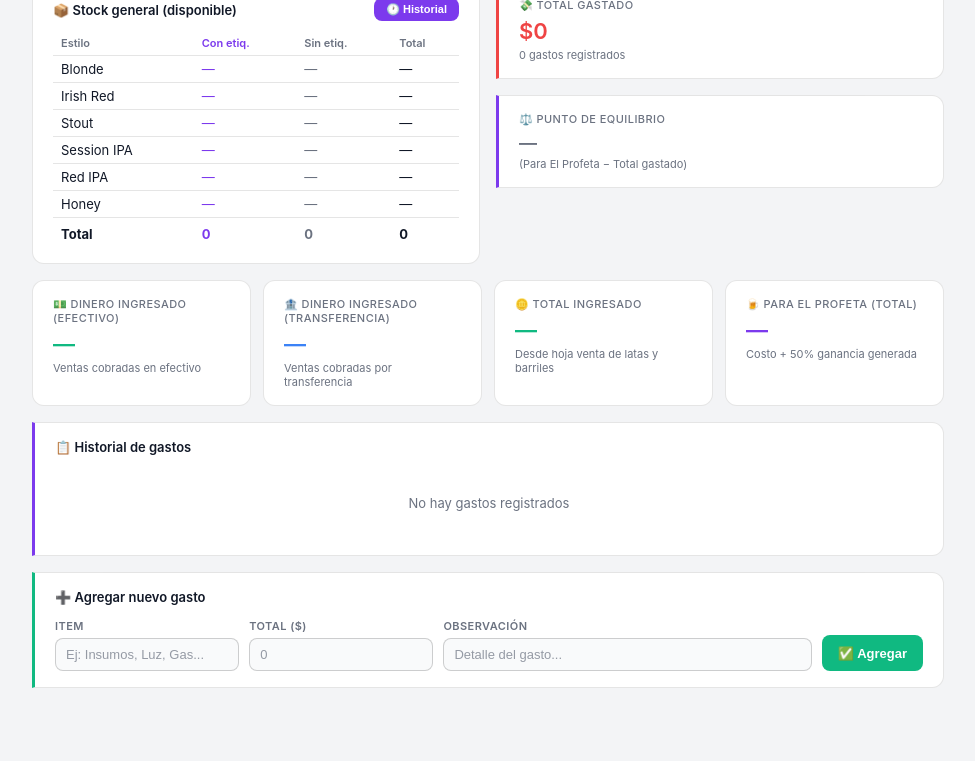
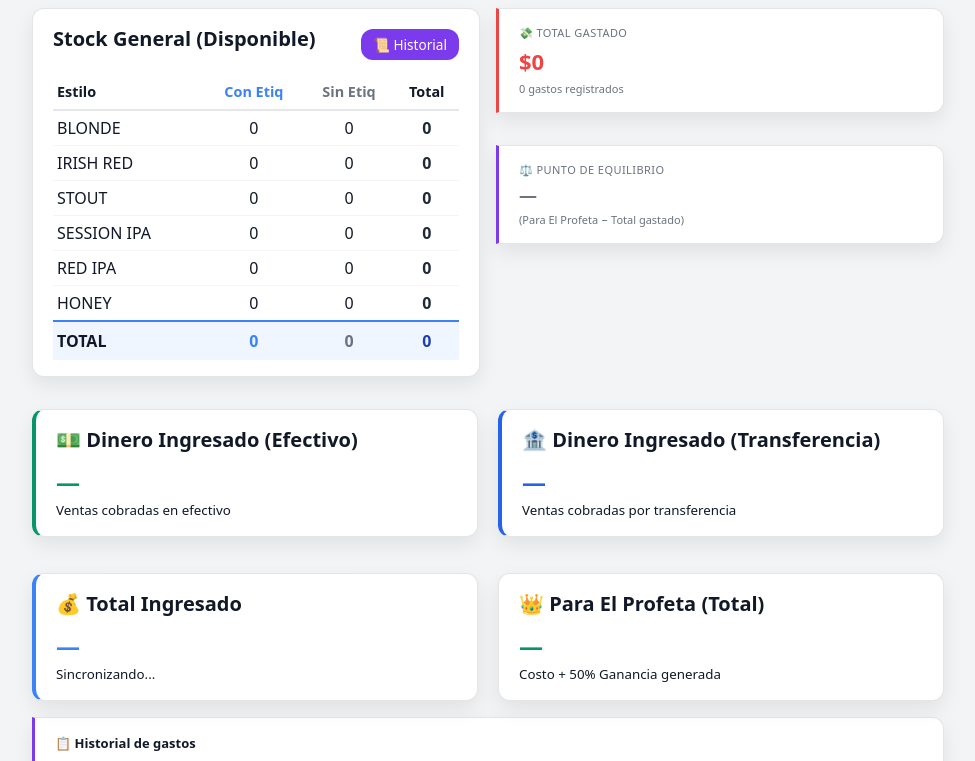
Before and after one commit to lucasmanuelcastro-cpu/elprofetacontrolstock, a website: page gastos.html in a window 1280 px wide. Shown: the part 111-872 px from the top of the page, without its empty margins (152-1127 px from the left). Before the commit the page ends 823 px from the top, so only its background shows below. Drawn offline with Linux system fonts and the light colour scheme; no server answers.

Commit message:
Update gastos.html

```diff
--- a/gastos.html
+++ b/gastos.html
@@ -4,9 +4,13 @@
   <meta charset="UTF-8">
   <meta name="viewport" content="width=device-width, initial-scale=1.0">
   <title>El Profeta - Control de Gastos</title>
+  <!-- Tu hoja de estilos externa (si la tenés) -->
+  <link rel="stylesheet" href="styles.css">
+
   <style>
-    *, *::before, *::after { box-sizing: border-box; margin: 0; padding: 0; }
-
+    /* =========================================
+       ESTILOS PROPIOS DE GASTOS.HTML
+       ========================================= */
     :root {
       --bg-primary: #ffffff;
       --bg-secondary: #f9fafb;
@@ -48,6 +52,7 @@
       background: var(--bg-tertiary);
       color: var(--text-primary);
       min-height: 100vh;
+      margin: 0;
     }
 
     .app {
@@ -70,6 +75,7 @@
       display: flex;
       align-items: center;
       gap: 8px;
+      margin: 0;
     }
     .header-brand h1 img {
       height: 1.3em;
@@ -117,19 +123,11 @@
       border: 0.5px solid var(--border);
       border-radius: var(--radius-lg);
       padding: 1rem 1.25rem;
+      margin-bottom: 16px; /* Espacio entre cards si no están en grid */
     }
-    .card-accent-red {
-      border-left: 3px solid var(--red);
-      border-radius: 0 var(--radius-lg) var(--radius-lg) 0;
-    }
-    .card-accent-purple {
-      border-left: 3px solid var(--purple);
-      border-radius: 0 var(--radius-lg) var(--radius-lg) 0;
-    }
-    .card-accent-green {
-      border-left: 3px solid var(--green);
-      border-radius: 0 var(--radius-lg) var(--radius-lg) 0;
-    }
+    .card-accent-red { border-left: 3px solid var(--red); border-radius: 0 var(--radius-lg) var(--radius-lg) 0; }
+    .card-accent-purple { border-left: 3px solid var(--purple); border-radius: 0 var(--radius-lg) var(--radius-lg) 0; }
+    .card-accent-green { border-left: 3px solid var(--green); border-radius: 0 var(--radius-lg) var(--radius-lg) 0; }
 
     .card-label {
       font-size: 11px;
@@ -143,6 +141,7 @@
       font-size: 22px;
       font-weight: 600;
       color: var(--text-primary);
+      margin: 5px 0;
     }
     .card-sub {
       font-size: 11px;
@@ -164,58 +163,21 @@
       gap: 6px;
     }
 
-    /* COLORS */
+    /* COLORES UTILITARIOS */
     .val-red   { color: var(--red) !important; }
     .val-green { color: var(--green) !important; }
     .val-blue  { color: var(--blue) !important; }
     .val-purple { color: var(--purple) !important; }
 
-    /* STOCK TABLE */
-    .stock-table {
-      width: 100%;
-      border-collapse: collapse;
-      font-size: 13px;
-      margin-top: 4px;
-    }
-    .stock-table th {
-      font-size: 11px;
-      font-weight: 600;
-      color: var(--text-secondary);
-      padding: 5px 8px;
-      text-align: left;
-      border-bottom: 0.5px solid var(--border);
-    }
-    .stock-table td {
-      padding: 5px 8px;
-      color: var(--text-primary);
-      border-bottom: 0.5px solid var(--border);
-    }
-    .stock-table tbody tr:last-child td {
-      font-weight: 700;
-      border-bottom: none;
-      padding-top: 8px;
-    }
-    .col-etiq { color: var(--purple) !important; }
-    .col-sin  { color: var(--text-secondary) !important; }
+    /* TRUCO: Ocultar Popularidad (2da card dentro de Stock) */
+    #stock-general-section > div > div:nth-child(2) { display: none !important; }
+    /* Hacer que la tabla de stock ocupe todo el ancho disponible */
+    #stock-general-section > div { grid-template-columns: 1fr !important; }
 
-    /* HISTORIAL BUTTON */
-    .btn-historial {
-      background: var(--purple);
-      color: white;
-      border: none;
-      border-radius: var(--radius-md);
-      padding: 5px 12px;
-      font-size: 11px;
-      font-weight: 600;
-      cursor: pointer;
-      display: inline-flex;
-      align-items: center;
-      gap: 4px;
-      transition: opacity 0.15s;
-    }
-    .btn-historial:hover { opacity: 0.85; }
+    /* TRUCO: Ocultar Historial Global (última card dentro de Ventas) */
+    #ventas-general-section > div:last-child { display: none !important; }
 
-    /* HISTORIAL LISTA */
+    /* HISTORIAL DE GASTOS */
     .historial-empty {
       color: var(--text-secondary);
       font-size: 13px;
@@ -260,7 +222,7 @@
     }
     .h-item-del:hover { color: var(--red); background: var(--red-light); }
 
-    /* FORM */
+    /* FORMULARIO */
     .form-row {
       display: grid;
       grid-template-columns: 1fr 1fr 2fr auto;
@@ -292,7 +254,6 @@
       border-color: var(--purple);
       box-shadow: 0 0 0 2px rgba(124,58,237,0.15);
     }
-    .form-group input::placeholder { color: var(--text-secondary); opacity: 0.7; }
 
     .btn-add {
       background: var(--green);
@@ -342,80 +303,6 @@
     }
   </style>
 </head>
-  <!-- ======================================================
-     PUENTE: Sincroniza state -> nuevos IDs de gastos.html
-     ========================================== -->
-<script>
-(function() {
-  // Esperar a que ui.js termine de cargar datos
-  function sincronizarGastosPage() {
-    // --- Stock General ---
-    if (typeof state !== 'undefined' && state.stockGeneral) {
-      const estilos = ["BLONDE", "IRISH RED", "STOUT", "SESSION IPA", "RED IPA", "HONEY"];
-      let totalEtiq = 0, totalSin = 0;
-
-      estilos.forEach(estilo => {
-        const fila = document.querySelector(`#stock-body tr:nth-child(${estilos.indexOf(estilo)+2})`);
-        if (fila) {
-          const usuarios = typeof state.usuarios !== 'undefined' ? state.usuarios : {};
-          const conEtiq = Object.values(usuarios).reduce((s,u) => s + (u.stock?.[estilo]||0), 0);
-          const sinEtiq = Object.values(usuarios).reduce((s,u) => s + (u.stockSinEtiqueta?.[estilo]||0), 0);
-
-          fila.cells[1].textContent = conEtiq || '—';
-          fila.cells[2].textContent = sinEtiq || '—';
-          fila.cells[3].textContent = (conEtiq+sinEtiq) || '—';
-
-          totalEtiq += conEtiq;
-          totalSin += sinEtiq;
-        }
-      });
-
-      // Totales de la tabla
-      const tEtiq = document.getElementById('stock-total-etiq');
-      const tSin = document.getElementById('stock-total-sin');
-      const tTotal = document.getElementById('stock-total');
-      if (tEtiq) tEtiq.textContent = totalEtiq;
-      if (tSin) tSin.textContent = totalSin;
-      if (tTotal) tTotal.textContent = totalEtiq + totalSin;
-    }
-
-    // --- Dinero Ingresado (desde state, que viene del Sheet) ---
-    function fmt(n) {
-      if (n === null || n === undefined || isNaN(n)) return '—';
-      return '$' + Math.round(n).toLocaleString('es-AR');
-    }
-
-    const mappings = [
-      ['efectivoSheet', 'v-efectivo'],
-      ['transferenciaSheet', 'v-transferencia'],
-      ['totalIngresadoSheet', 'v-total'],
-      ['paraProfetaSheet', 'v-profeta']
-    ];
-
-    mappings.forEach(([key, id]) => {
-      const el = document.getElementById(id);
-      const val = state?.[key];
-      if (el) el.textContent = fmt(val);
-    });
-
-    // --- Punto de equilibrio (recalcular) ---
-    updateTotales(); // Tu función local ya hace esto
-  }
-
-  // Ejecutar después de que ui.js termine de cargar
-  if (document.readyState === 'loading') {
-    document.addEventListener('DOMContentLoaded', sincronizarGastosPage);
-  } else {
-    // Pequeño delay para asegurar que state esté listo
-    setTimeout(sincronizarGastosPage, 100);
-  }
-
-  // Re-sincronizar si se actualiza el state (opcional)
-  if (typeof window.addEventListener === 'function') {
-    window.addEventListener('stateUpdated', sincronizarGastosPage);
-  }
-})();
-</script>
 <body>
 <div class="app">
 
@@ -431,36 +318,11 @@
     <a href="index.html" class="btn-ventas">📊 Ventas</a>
   </div>
 
-  <!-- FILA 1: STOCK + TOTALES -->
+  <!-- FILA 1: STOCK (Izquierda) + TOTALES GASTOS (Derecha) -->
   <div class="grid-2">
 
-    <!-- STOCK GENERAL -->
-    <div class="card" id="stock-card">
-      <div class="card-header">
-        <span class="card-title">📦 Stock general (disponible)</span>
-        <button class="btn-historial" onclick="verHistorialStock()">🕐 Historial</button>
-      </div>
-      <table class="stock-table">
-        <thead>
-          <tr>
-            <th>Estilo</th>
-            <th class="col-etiq">Con etiq.</th>
-            <th class="col-sin">Sin etiq.</th>
-            <th>Total</th>
-          </tr>
-        </thead>
-        <tbody id="stock-body">
-          <!-- Llenado por logic.js / ui.js -->
-          <tr><td>Blonde</td><td class="col-etiq">—</td><td class="col-sin">—</td><td>—</td></tr>
-          <tr><td>Irish Red</td><td class="col-etiq">—</td><td class="col-sin">—</td><td>—</td></tr>
-          <tr><td>Stout</td><td class="col-etiq">—</td><td class="col-sin">—</td><td>—</td></tr>
-          <tr><td>Session IPA</td><td class="col-etiq">—</td><td class="col-sin">—</td><td>—</td></tr>
-          <tr><td>Red IPA</td><td class="col-etiq">—</td><td class="col-sin">—</td><td>—</td></tr>
-          <tr><td>Honey</td><td class="col-etiq">—</td><td class="col-sin">—</td><td>—</td></tr>
-          <tr><td>Total</td><td class="col-etiq" id="stock-total-etiq">—</td><td class="col-sin" id="stock-total-sin">—</td><td id="stock-total">—</td></tr>
-        </tbody>
-      </table>
-    </div>
+    <!-- STOCK GENERAL (ui.js inyecta aquí la tabla) -->
+    <section id="stock-general-section" class="card-section"></section>
 
     <!-- TOTAL GASTADO + PUNTO DE EQUILIBRIO -->
     <div style="display:flex; flex-direction:column; gap:16px;">
@@ -478,32 +340,11 @@
 
   </div>
 
-  <!-- FILA 2: DINERO INGRESADO (desde ventas) -->
-  <div class="grid-4" id="ventas-cards">
-    <div class="card">
-      <div class="card-label">💵 Dinero ingresado (efectivo)</div>
-      <div class="card-value val-green" id="v-efectivo">—</div>
-      <div class="card-sub">Ventas cobradas en efectivo</div>
-    </div>
-    <div class="card">
-      <div class="card-label">🏦 Dinero ingresado (transferencia)</div>
-      <div class="card-value val-blue" id="v-transferencia">—</div>
-      <div class="card-sub">Ventas cobradas por transferencia</div>
-    </div>
-    <div class="card">
-      <div class="card-label">🪙 Total ingresado</div>
-      <div class="card-value val-green" id="v-total">—</div>
-      <div class="card-sub">Desde hoja venta de latas y barriles</div>
-    </div>
-    <div class="card">
-      <div class="card-label">🍺 Para El Profeta (total)</div>
-      <div class="card-value val-purple" id="v-profeta">—</div>
-      <div class="card-sub">Costo + 50% ganancia generada</div>
-    </div>
-  </div>
+  <!-- FILA 2: DINERO INGRESADO (ui.js inyecta aquí las 4 cards de dinero) -->
+  <section id="ventas-general-section" class="card-section"></section>
 
   <!-- HISTORIAL DE GASTOS -->
-  <div class="card card-accent-purple" style="margin-bottom:16px;">
+  <div class="card card-accent-purple">
     <div class="card-title" style="margin-bottom:12px;">📋 Historial de gastos</div>
     <div id="historial-gastos-container">
       <div class="historial-empty">No hay gastos registrados</div>
@@ -537,11 +378,10 @@
 </div>
 
 <!-- ======================================================
-     SCRIPTS
-     Mantiene compatibilidad con logic.js, ui.js, gastos.js
+     LÓGICA DE GASTOS Y SINCRONIZACIÓN
      ====================================================== -->
 <script>
-  // ── Utilidades ──────────────────────────────────────────
+  // ─ Utilidades ──────────────────────────────────────────
   function fmt(n) {
     if (isNaN(n) || n === null || n === undefined) return '—';
     return Math.round(n).toLocaleString('es-AR');
@@ -568,7 +408,7 @@
         '<span class="h-item-name">' + escHTML(g.item) + '</span>' +
         '<span class="h-item-monto">−' + fmtPesos(g.monto) + '</span>' +
         '<span class="h-item-obs">' + escHTML(g.obs || '—') + '</span>' +
-        '<button class="h-item-del" onclick="eliminarGasto(' + i + ')" title="Eliminar">✕</button>' +
+        '<button class="h-item-del" onclick="eliminarGasto(' + i + ')" title="Eliminar"></button>' +
         '</div>';
     });
     html += '</div>';
@@ -576,7 +416,7 @@
     totalRow.style.display = 'flex';
   }
 
-  // ── Actualizar totales ───────────────────────────────────
+  // ── Actualizar totales y Punto de Equilibrio ────────────
   function updateTotales() {
     var total = gastos.reduce(function(s, g) { return s + g.monto; }, 0);
 
@@ -584,22 +424,27 @@
     document.getElementById('total-gastado-display').textContent = fmtPesos(total);
     document.getElementById('total-gastado-items').textContent =
       gastos.length + (gastos.length === 1 ? ' gasto registrado' : ' gastos registrados');
-
-    // Total en fila inferior
     document.getElementById('total-row-valor').textContent = fmtPesos(total);
 
-    // Punto de equilibrio: necesita el valor de "Para El Profeta"
-    var profetaEl = document.getElementById('v-profeta');
-    var profetaText = profetaEl ? profetaEl.textContent.replace(/[^0-9,.-]/g, '').replace(/\./g, '').replace(',', '.') : '';
-    var profeta = parseFloat(profetaText) || 0;
-    var eq = profeta - total;
-    var eqEl = document.getElementById('punto-equilibrio');
-    if (profeta > 0) {
-      eqEl.textContent = (eq >= 0 ? '+' : '') + fmtPesos(eq);
-      eqEl.style.color = eq >= 0 ? 'var(--green)' : 'var(--red)';
-    } else {
-      eqEl.textContent = '—';
-      eqEl.style.color = 'var(--text-secondary)';
+    // Punto de equilibrio: Calcula (Para El Profeta - Total Gastado)
+    calcularPuntoEquilibrio(total);
+  }
+
+  function calcularPuntoEquilibrio(totalGastado) {
+    // Busca el valor de "Para El Profeta" que renderizó ui.js
+    // ui.js crea: 2 filas de grids. La 2da fila tiene 2 cards. La 2da card es "Para El Profeta".
+    var profetaEl = document.querySelector('#ventas-general-section > div:nth-child(2) > div:last-child .big-number');
+
+    if (profetaEl) {
+      var text = profetaEl.textContent.replace('$', '').replace(/\./g, '').replace(',', '.');
+      var profeta = parseFloat(text) || 0;
+
+      if (profeta > 0) {
+        var eq = profeta - totalGastado;
+        var eqEl = document.getElementById('punto-equilibrio');
+        eqEl.textContent = (eq >= 0 ? '+' : '') + fmtPesos(eq);
+        eqEl.style.color = eq >= 0 ? 'var(--green)' : 'var(--red)';
+      }
     }
   }
 
@@ -616,13 +461,18 @@
     var item  = document.getElementById('gasto-item').value.trim();
     var monto = parseFloat(document.getElementById('gasto-monto').value);
     var obs   = document.getElementById('gasto-obs').value.trim();
+
     if (!item) { document.getElementById('gasto-item').focus(); return; }
     if (!monto || monto <= 0) { document.getElementById('gasto-monto').focus(); return; }
+
     gastos.unshift({ item: item, monto: monto, obs: obs, fecha: new Date().toISOString() });
+
+    // Limpiar inputs
     document.getElementById('gasto-item').value  = '';
     document.getElementById('gasto-monto').value = '';
     document.getElementById('gasto-obs').value   = '';
     document.getElementById('gasto-item').focus();
+
     guardarGastos();
     renderHistorial();
     updateTotales();
@@ -651,25 +501,24 @@
       .replace(/>/g,'&gt;').replace(/"/g,'&quot;');
   }
 
-  // ── Historial stock (stub — conectar con logic.js) ───────
-  function verHistorialStock() {
-    if (typeof mostrarHistorialStock === 'function') {
-      mostrarHistorialStock();
-    } else {
-      alert('Función de historial de stock no disponible.');
-    }
-  }
-
   // ── Arranque ─────────────────────────────────────────────
+  // Cargamos gastos locales
   cargarGastos();
   renderHistorial();
   updateTotales();
+
+  // Esperamos a que ui.js cargue los datos del Sheet para calcular el equilibrio correctamente
+  setTimeout(function() {
+    updateTotales(); // Re-calcula el equilibrio ahora que "Para El Profeta" tiene valor real
+  }, 1500);
+
 </script>
 
-<!-- Tus scripts originales (pueden sobreescribir/extender lo de arriba) -->
+<!-- Scripts de tu aplicación (deben cargar después de la lógica visual) -->
 <script src="logic.js"></script>
 <script src="ui.js"></script>
-<script src="gastos.js"></script>
+<!-- Si tenés un gastos.js externo, descomentalo. Si no, el script de arriba hace todo. -->
+<!-- <script src="gastos.js"></script> -->
 
 </body>
 </html>
```
